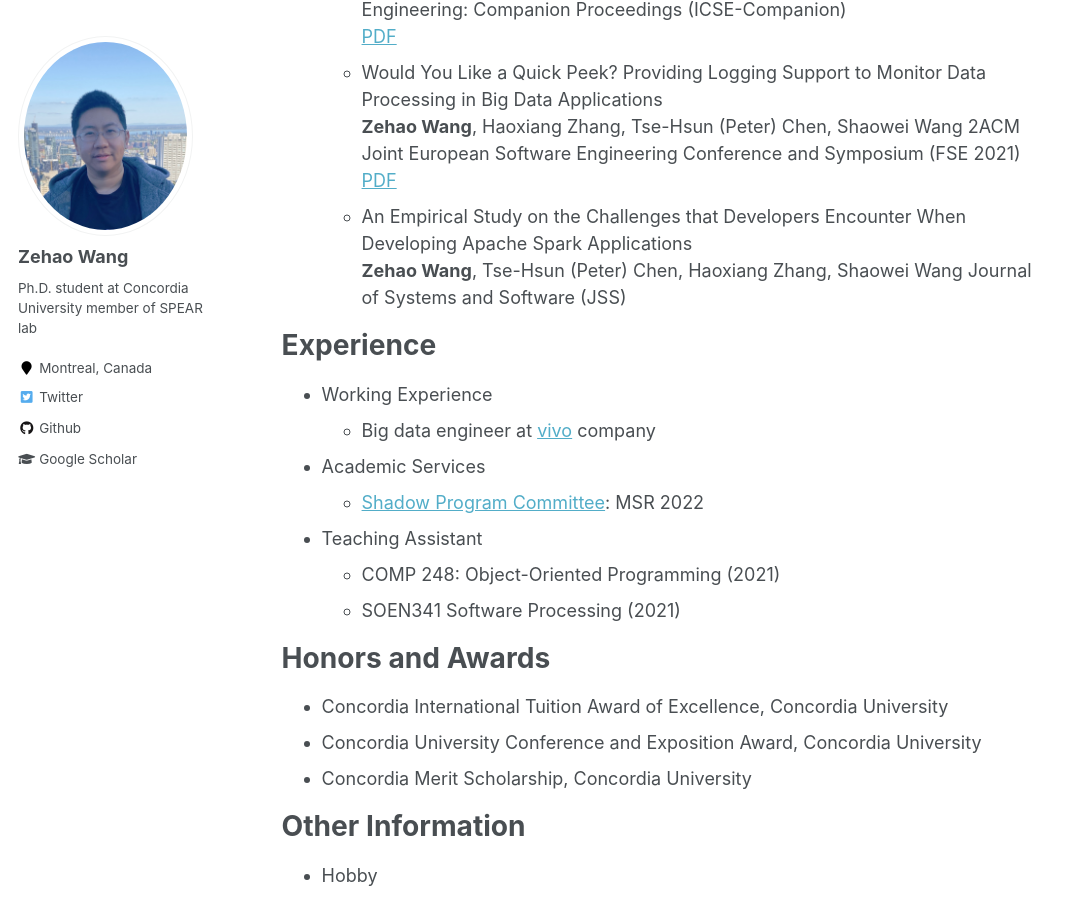
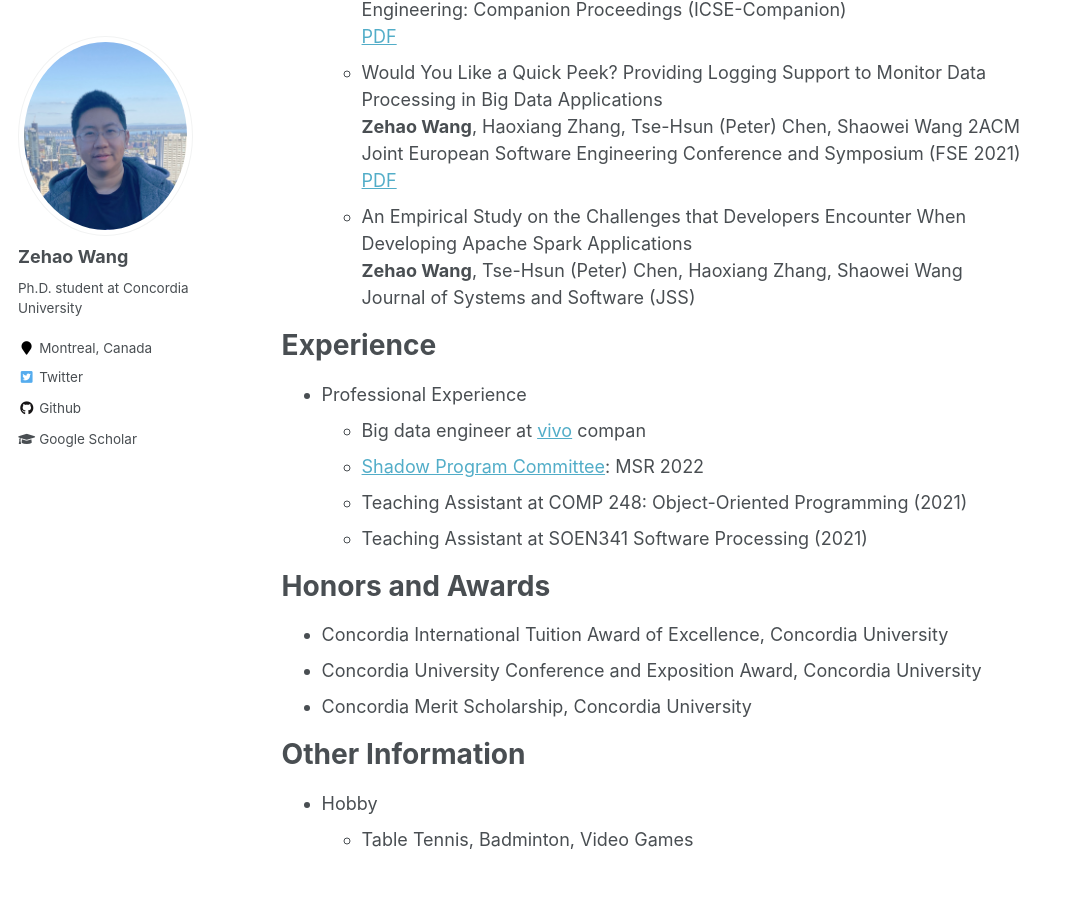
Before and after one commit to zehaowang00/zehaowang00.github.io, a Jekyll site: the page built from _pages/about.md, in a window 1280 px wide and 900 px high, scrolled down 626 px. Shown: the whole window, without its empty margins (0-1076 px from the left). Built offline with Jekyll 4.4.1, drawn with Linux system fonts in a browser that asks for light colours.

Commit message:
update web

```diff
--- a/_config.yml
+++ b/_config.yml
@@ -82,7 +82,7 @@ analytics:
 author:
   name             : "Zehao Wang"
   avatar           : "profile.png"
-  bio              : "Ph.D. student at Concordia University\n member of SPEAR lab"
+  bio              : "Ph.D. student at Concordia University"
   location         : "Montreal, Canada"
   employer         :
   pubmed           :
--- a/_pages/about.md
+++ b/_pages/about.md
@@ -31,7 +31,7 @@ Selected Publications
   2ACM Joint European Software Engineering Conference and Symposium (FSE 2021)\
   [PDF](http://zehaowang00.github.io/files/fse2021_dplog.pdf.pdf)
   * An Empirical Study on the Challenges that Developers Encounter When Developing Apache Spark Applications\
-  **Zehao Wang**, Tse-Hsun (Peter) Chen, Haoxiang Zhang, Shaowei Wang
+  **Zehao Wang**, Tse-Hsun (Peter) Chen, Haoxiang Zhang, Shaowei Wang\
   Journal of Systems and Software (JSS)
 
 
@@ -40,14 +40,11 @@ Selected Publications
 
 Experience
 ======
-* Working Experience
-  * Big data engineer at [vivo](http://www.vivo.com/en/) company
-* Academic Services
+* Professional Experience
+  * Big data engineer at [vivo](http://www.vivo.com/en/) compan
   * [Shadow Program Committee](https://conf.researchr.org/track/msr-2022/msr-2022-shadow-pc?): MSR 2022
-
-* Teaching Assistant
-  * COMP 248: Object-Oriented Programming (2021)
-  * SOEN341 Software Processing (2021)
+  * Teaching Assistant at COMP 248: Object-Oriented Programming (2021)
+  * Teaching Assistant at SOEN341 Software Processing (2021)
 
 
 Honors and Awards
```
